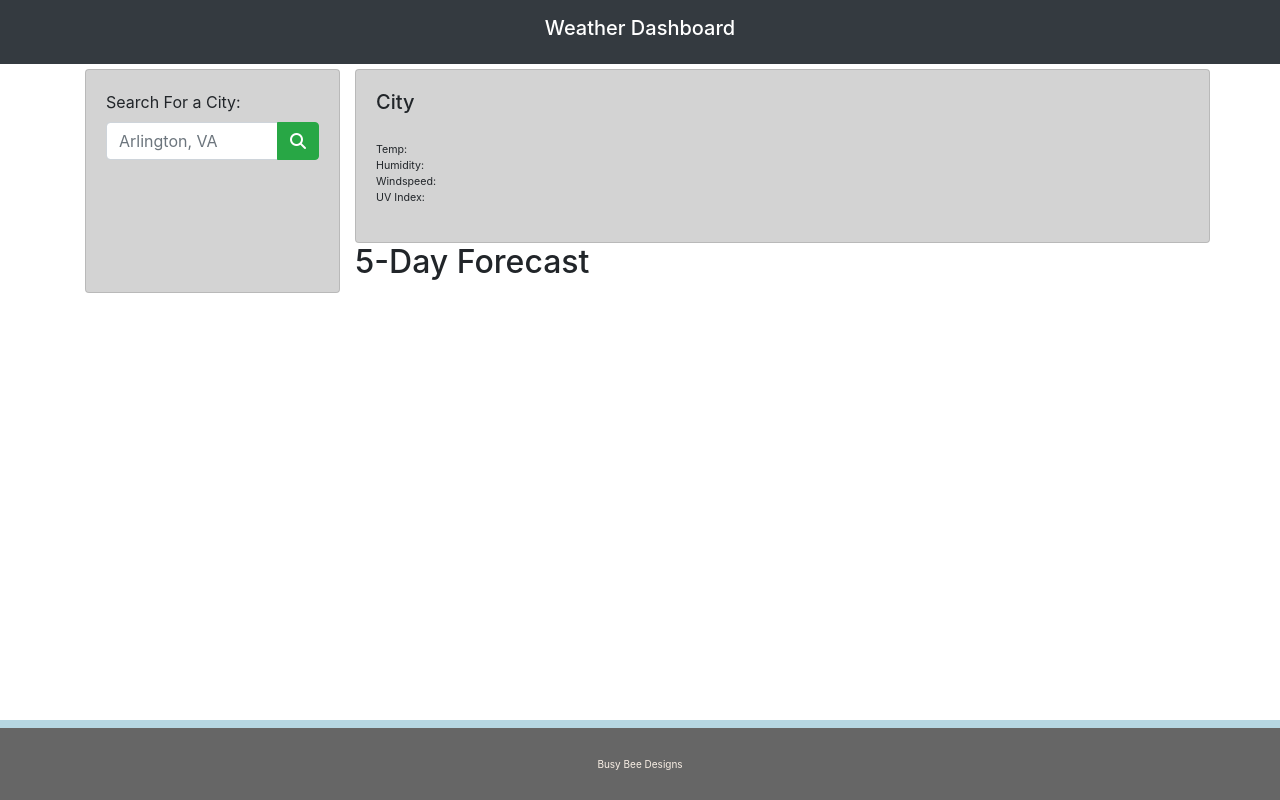
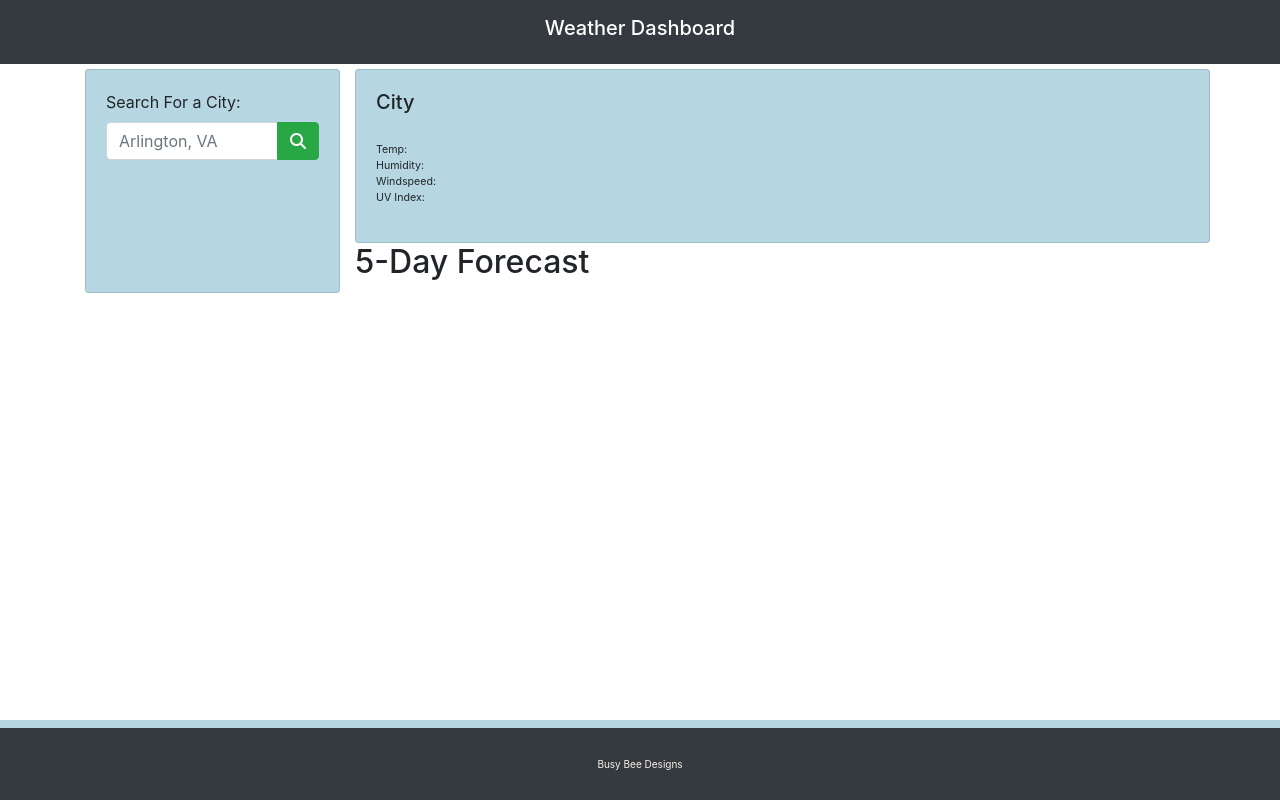
Before and after one commit to raquelacevedo/Weather-Dashboard, a plain HTML site: page index.html in a window 1280 px wide. Drawn offline with nearby package versions, Linux system fonts and the light colour scheme.

Commit message:
Changes to css

```diff
--- a/assets/style.css
+++ b/assets/style.css
@@ -14,7 +14,7 @@
 
   .card {
     width: 100%;
-    background-color: lightgray;
+    background-color: #b6d7e2;
   }
 
 
@@ -47,7 +47,7 @@
 
   .footer {
     /* set text properties */
-    background-color: #666;
+    background-color: #343a40;
 
     /* sets height of footer*/
     height: 10%;
```
